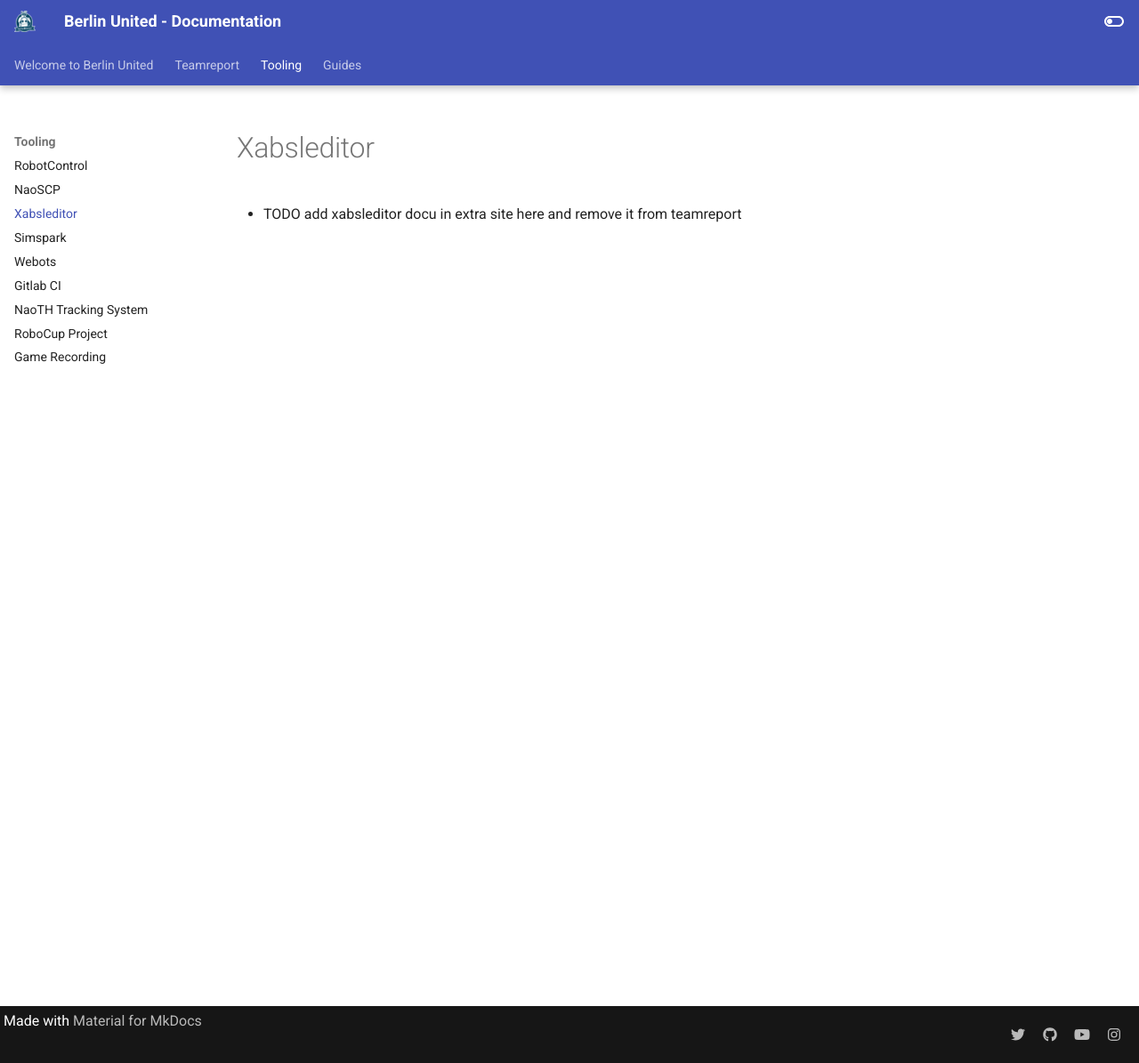
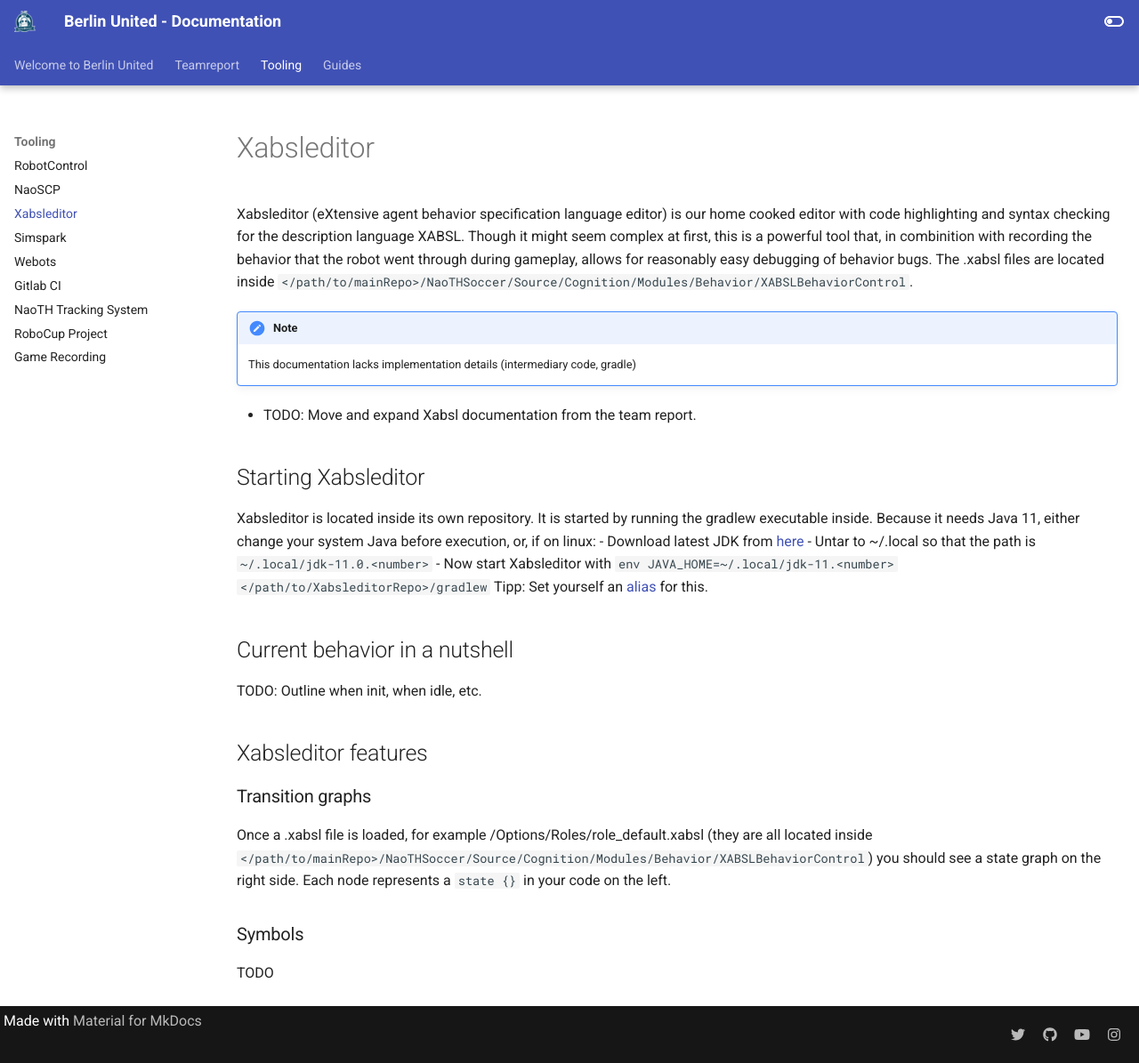
Before and after one commit to BerlinUnited/berlinunited.github.io, an MkDocs documentation site: the page built from docs/naoth_tools/xabsleditor.md, in a window 1280 px wide and 1195 px high. Shown: the whole window at 89% size. Built offline with MkDocs 1.6.1 and Material for MkDocs 9.7.7, drawn with Linux system fonts in a browser that asks for light colours.

Commit message:
Xabsleditor: Added how to run

```diff
--- a/docs/naoth_tools/xabsleditor.md
+++ b/docs/naoth_tools/xabsleditor.md
@@ -1,2 +1,27 @@
 # Xabsleditor
-- TODO add xabsleditor docu in extra site here and remove it from teamreport
+Xabsleditor (eXtensive agent behavior specification language editor) is our home cooked editor with code highlighting and syntax checking for the description language XABSL.
+Though it might seem complex at first, this is a powerful tool that, in combinition with recording the behavior that the robot went through during gameplay, allows for reasonably easy debugging of behavior bugs.
+The .xabsl files are located inside `</path/to/mainRepo>/NaoTHSoccer/Source/Cognition/Modules/Behavior/XABSLBehaviorControl`.
+
+!!! note
+    This documentation lacks implementation details (intermediary code, gradle)
+
+- TODO: Move and expand Xabsl documentation from the team report.
+
+## Starting Xabsleditor
+Xabsleditor is located inside its own repository.
+It is started by running the gradlew executable inside.
+Because it needs Java 11, either change your system Java before execution, or, if on linux:
+- Download latest JDK from [here](https://adoptium.net/en-GB/temurin/releases/?version=11&os=linux&arch=x64)
+- Untar to ~/.local so that the path is `~/.local/jdk-11.0.<number>`
+- Now start Xabsleditor with `env JAVA_HOME=~/.local/jdk-11.<number> </path/to/XabsleditorRepo>/gradlew`
+Tipp: Set yourself an [alias](https://www.geeksforgeeks.org/alias-command-in-linux-with-examples/#how-to-create-an-aliases-persistent) for this.
+
+## Current behavior in a nutshell
+TODO: Outline when init, when idle, etc.
+
+## Xabsleditor features
+### Transition graphs
+Once a .xabsl file is loaded, for example /Options/Roles/role_default.xabsl (they are all located inside `</path/to/mainRepo>/NaoTHSoccer/Source/Cognition/Modules/Behavior/XABSLBehaviorControl`) you should see a state graph on the right side. Each node represents a `state {}` in your code on the left.
+### Symbols
+TODO
```
